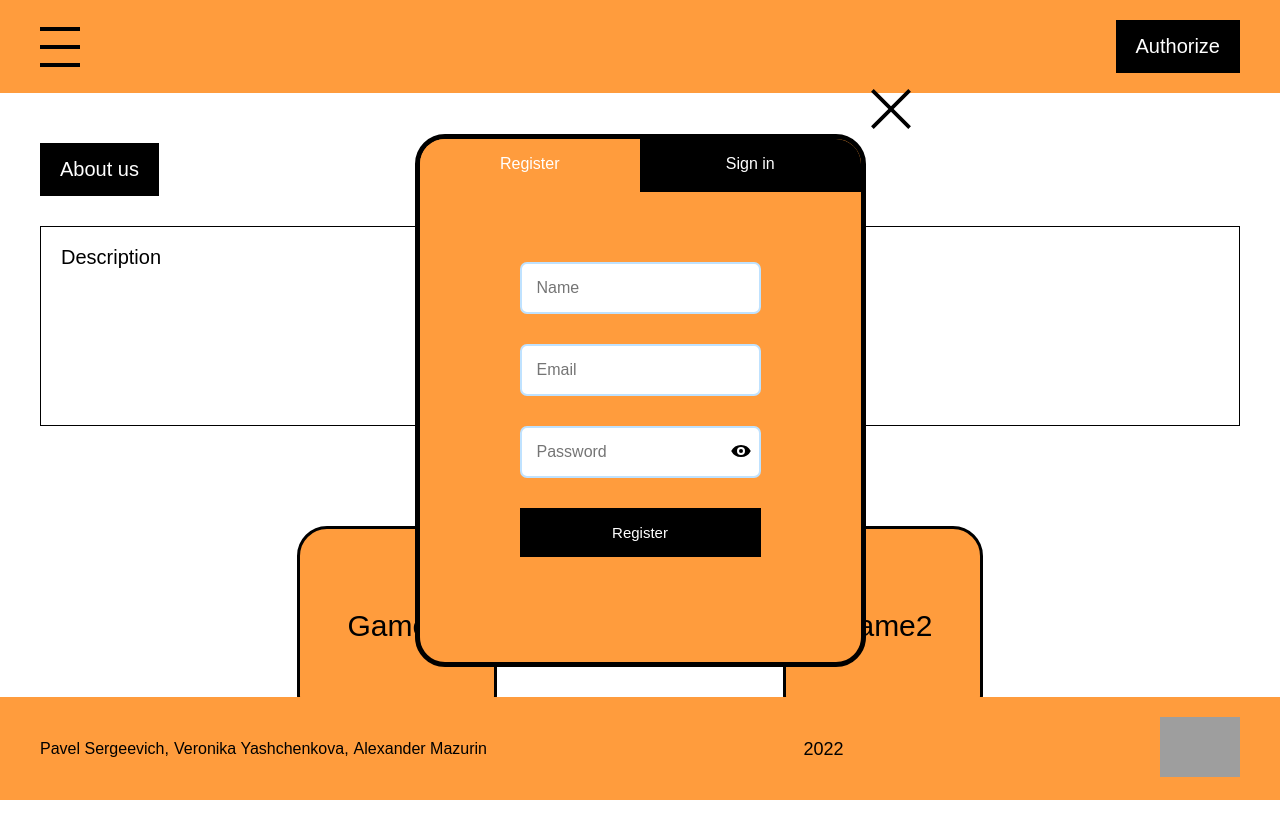
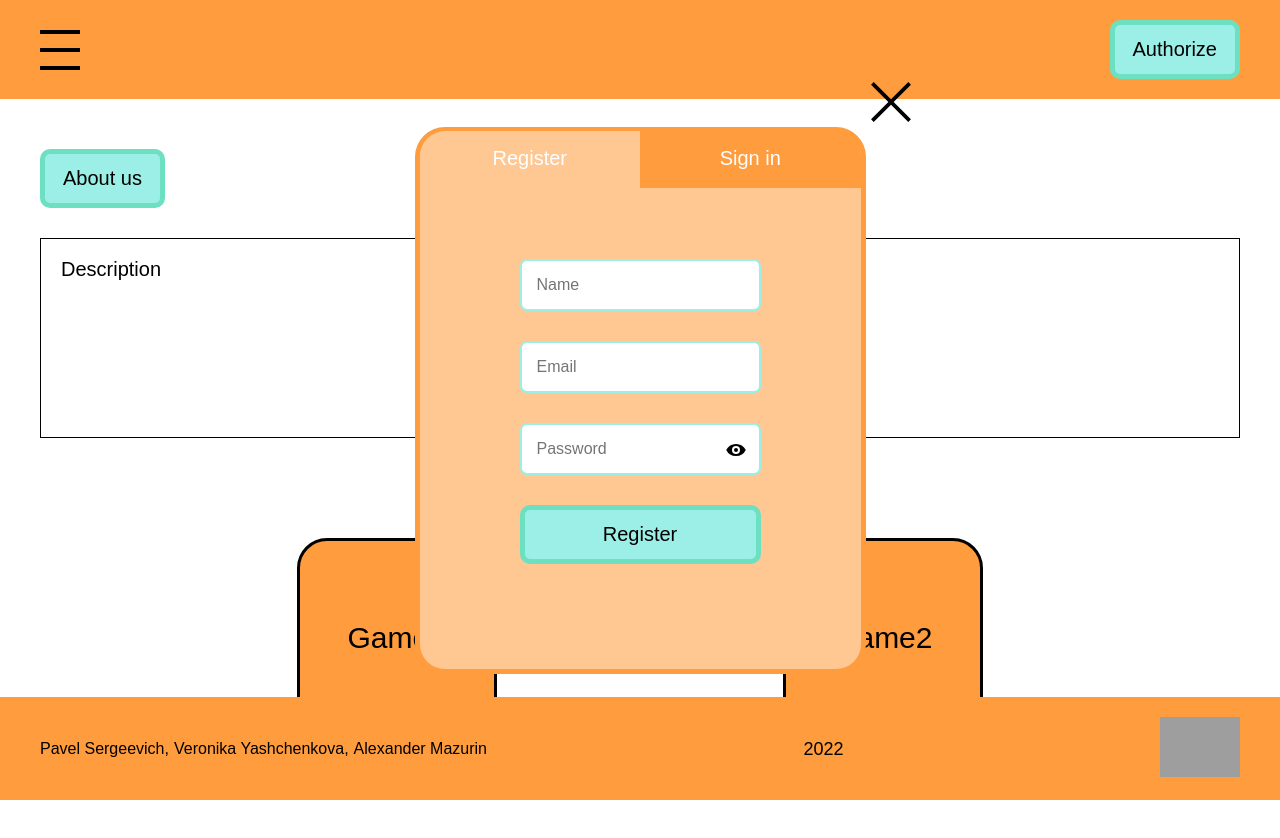
Before and after one commit to PavelMPS/rslang, a website built with webpack: page src/index.html in a window 1280 px wide. Both pictures are taken after a click on the button "Authorize". Built offline with nearby package versions, Linux system fonts and the light colour scheme; grey boxes are pictures that could not be loaded.

Commit message:
feat : redesign authorization block

```diff
--- a/src/authorization-block/authorization.css
+++ b/src/authorization-block/authorization.css
@@ -10,9 +10,9 @@
   left: 0;
   bottom: 0;
   margin: auto;
-  background-color: #ff9c3d;
+  background-color: rgb(255 199 146);
   border-radius: 30px;
-  border: 5px solid black;
+  border: 5px solid rgb(255 156 61);
 }
 
 .register-open__button,
@@ -21,8 +21,9 @@
   padding: 17px 0 20px 0;
   width: 50%;
   text-align: center;
-  background-color: black;
+  background-color: rgb(255 156 61);
   font-family: sans-serif;
+  font-size: 20px;
 }
 
 .register-open__button {
@@ -35,7 +36,7 @@
 
 .register-open__button.active,
 .sign-open__button.active {
-  background-color: #ff9c3d;
+  background-color: rgb(255 199 146);
   color: white;
 }
 
@@ -91,22 +92,6 @@
   font-size: 14px;
 }
 
-.register-submit,
-.sign-submit,
-.logout-button {
-  text-align: center;
-  width: 100%;
-  border: 1.5px solid black;
-  color: white;
-  background-color: black;
-  padding: 15px;
-  margin-bottom: 10px;
-  font-size: 15px;
-  font-family: sans-serif;
-  cursor: pointer;
-  transition: all .5s ease-in-out;
-}
-
 .register-submit:hover,
 .sign-submit:hover {
   transition: all .5s ease-in-out;
@@ -119,7 +104,7 @@
 
 .placeholder-container input {
   background-color: #FFF;
-  border: 2px solid #BFE2FF;
+  border: 2px solid rgb(155 239 230);
   box-sizing: border-box;
   color: #000;
   font-size: 16px;
@@ -144,15 +129,6 @@
   left: 10px;
 }
 
-.placeholder-container input:focus+label {
-  visibility: visible;
-  top: -10px;
-  left: 10px;
-  font-size: 11px;
-  background-color: #BFE2FF;
-  padding: 2px 10px;
-}
-
 .register-sign__block-wrap,
 .register-sign__button-wrap {
   display: flex;
@@ -162,12 +138,13 @@
 
 .register-sign__button-wrap {
   cursor: pointer;
+  transform: translateY(-1px);
 }
 
 .password-control {
   position: absolute;
-  top: 15px;
-  right: 10px;
+  top: 17px;
+  right: 15px;
   display: inline-block;
   width: 20px;
   height: 20px;
@@ -193,21 +170,3 @@
   font-family: sans-serif;
   margin-bottom: 50px;
 }
-
-/* .auth {
-  overflow: hidden;
-  display: block;
-  width: fit-content;
-  height: fit-content;
-  position: fixed;
-  overflow: hidden;
-  z-index: 99;
-  top: 0;
-  right: 0;
-  left: 0;
-  bottom: 0;
-  margin: auto;
-  background-color: rgb(255 156 61);
-  border-radius: 30px;
-  border: 5px solid rgb(0 0 0);
-} */
--- a/src/start-page/start-page.css
+++ b/src/start-page/start-page.css
@@ -37,15 +37,28 @@
 
 .authorization-open__button,
 .about-us__button,
-.logout-open__button {
+.logout-open__button,
+.register-submit,
+.sign-submit,
+.logout-button {
     width: fit-content;
     cursor: pointer;
     font-size: 20px;
     font-family: sans-serif;
-    background-color: black;
-    color: white;
+    background-color: rgb(155 239 230);
+    color: rgb(0 0 0);
     border: none;
-    padding: 15px 20px;
+    padding: 13px 18px;
+    border: 5px solid rgb(108 224 192);
+    border-radius: 10px;
+    text-align: center;
+}
+
+.register-submit,
+.sign-submit,
+.logout-button {
+    width: 100%;
+    margin-bottom: 10px;
 }
 
 .main {
@@ -217,7 +230,7 @@
 @media screen and (max-width:550px) {
     .nav {
         flex-direction: column;
-        align-items: flex-start;
+        align-items: center;
     }
 
     .greet-block {
```
